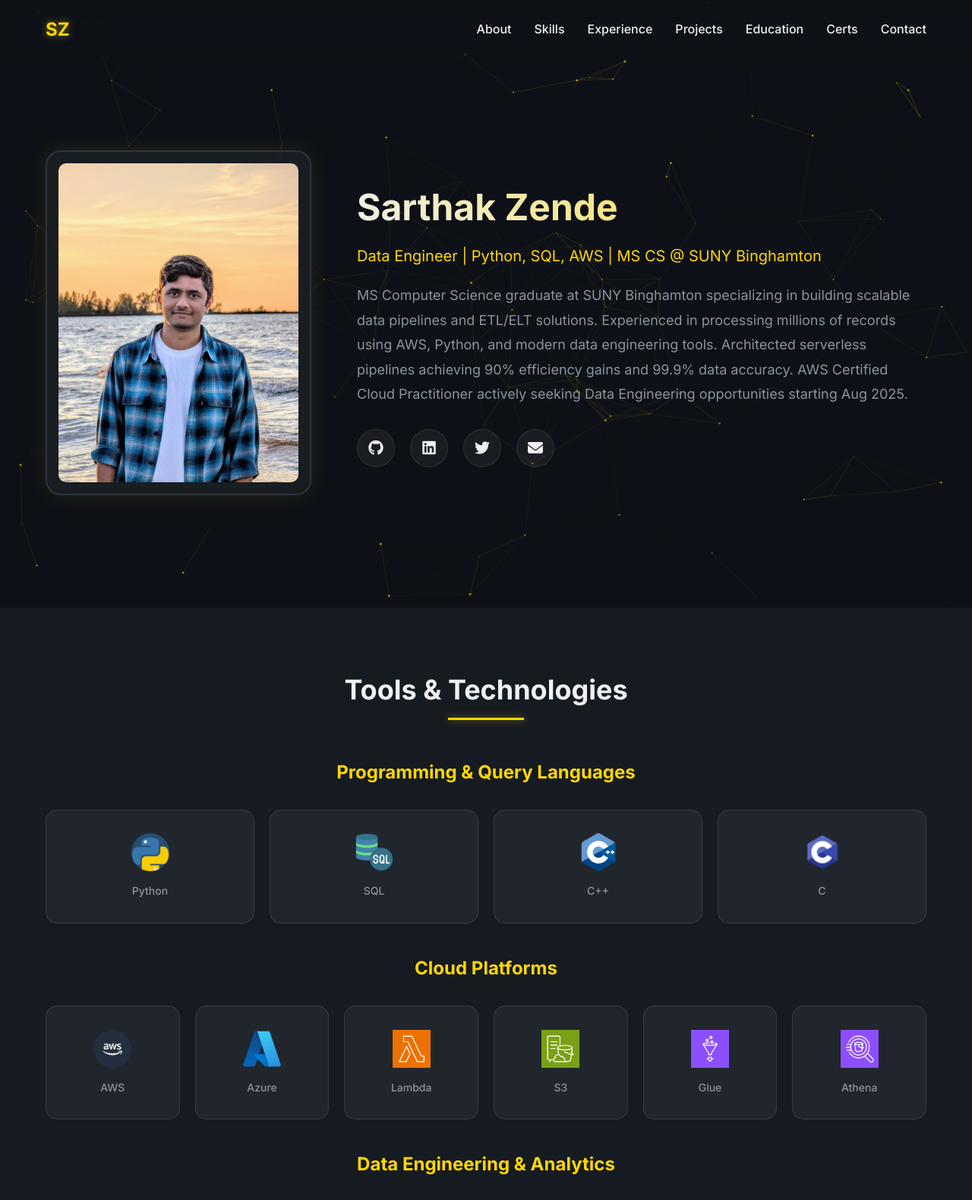
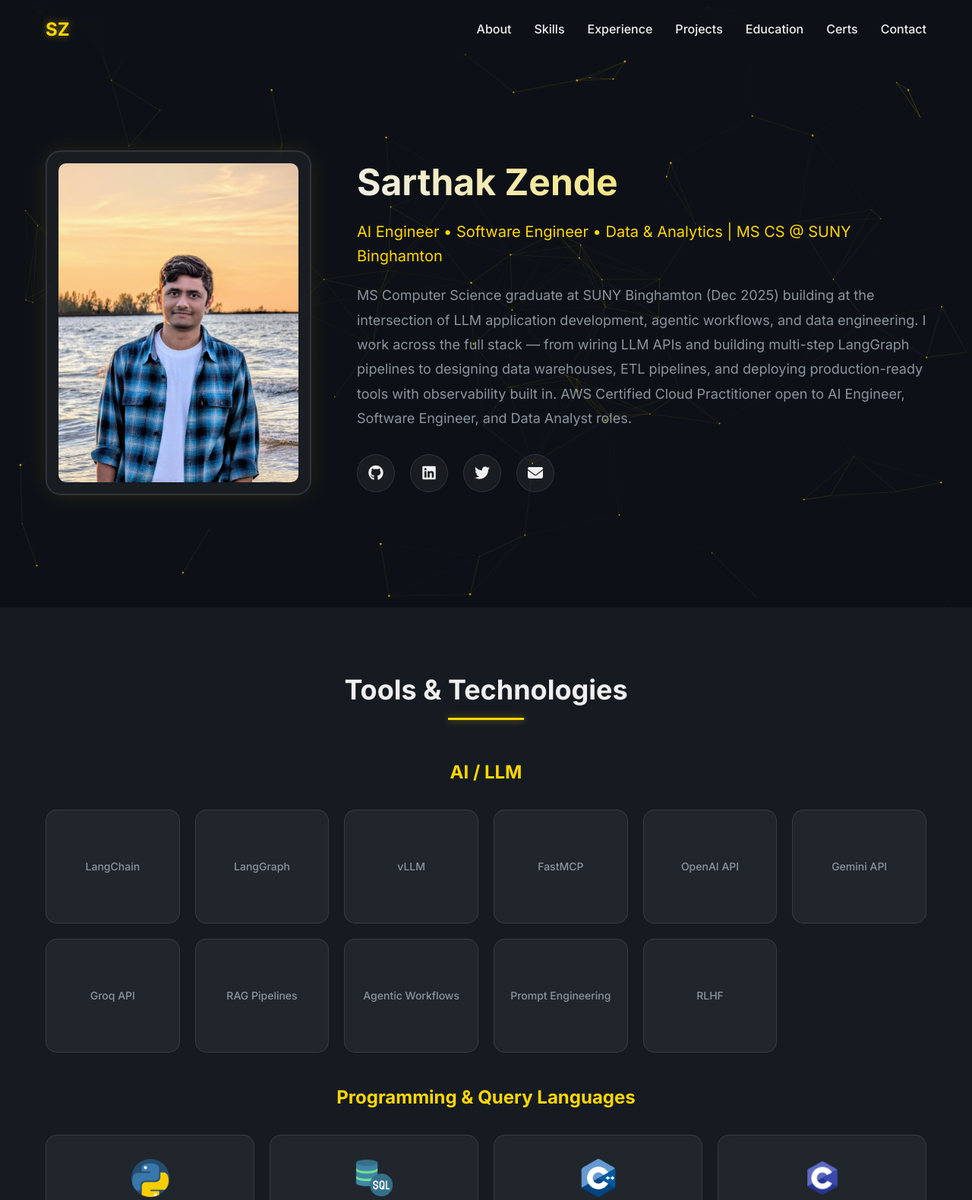
Before and after one commit to SarthakZende379/portfolio, a plain HTML site: page index.html in a window 1280 px wide. Shown: the top 1580 px of the page at 76% size. Drawn offline with Linux system fonts and the light colour scheme; animation ran at ten frames a second.

Commit message:
Update portfolio: AI Engineer focus, add LLM experience and latest projects
Co-Authored-By: Claude Sonnet 4.6 <noreply@anthropic.com>

```diff
--- a/index.html
+++ b/index.html
@@ -3,7 +3,7 @@
 <head>
     <meta charset="UTF-8">
     <meta name="viewport" content="width=device-width, initial-scale=1.0">
-    <title>Sarthak Zende - Data Engineer Portfolio</title>
+    <title>Sarthak Zende - AI Engineer | Software Engineer | Data Analytics Portfolio</title>
 
     <!-- Favicons for better branding -->
     <link rel="icon" type="image/x-icon" href="/favicon.ico">
@@ -17,13 +17,13 @@
     <link rel="stylesheet" href="style.css">
 
     <!-- SEO Meta Tags -->
-    <meta name="description" content="Sarthak Zende - Data Engineer specializing in AWS, Python, SQL, and Snowflake. View my portfolio of data pipeline projects and experience.">
-    <meta name="keywords" content="Data Engineer, AWS, Python, SQL, Snowflake, Apache Spark, Data Pipeline">
+    <meta name="description" content="Sarthak Zende - MS CS graduate (Dec 2025) specializing in AI engineering, LLM systems, agentic workflows, and data engineering. Open to AI Engineer, Software Engineer, and Data Analyst roles.">
+    <meta name="keywords" content="AI Engineer, Software Engineer, Data Analyst, LLM, LangChain, LangGraph, vLLM, Python, AWS, Data Engineering">
     <meta name="author" content="Sarthak Zende">
 
     <!-- Open Graph for social sharing -->
-    <meta property="og:title" content="Sarthak Zende - Data Engineer Portfolio">
-    <meta property="og:description" content="Data Engineer specializing in building robust data pipelines on AWS and Azure">
+    <meta property="og:title" content="Sarthak Zende - AI Engineer | Software Engineer | Data Analytics">
+    <meta property="og:description" content="MS CS graduate building at the intersection of LLM systems, agentic workflows, and data engineering.">
     <meta property="og:type" content="website">
 </head>
 <body>
@@ -59,12 +59,9 @@
                 </div>
                 <div class="hero-right">
                     <h1 class="hero-name">Sarthak Zende</h1>
-                    <p class="hero-title">Data Engineer | Python, SQL, AWS | MS CS @ SUNY Binghamton</p>
+                    <p class="hero-title">AI Engineer • Software Engineer • Data & Analytics | MS CS @ SUNY Binghamton</p>
                     <p class="hero-description">
-                        MS Computer Science graduate at SUNY Binghamton specializing in building scalable data pipelines and ETL/ELT solutions.
-                        Experienced in processing millions of records using AWS, Python, and modern data engineering tools.
-                        Architected serverless pipelines achieving 90% efficiency gains and 99.9% data accuracy.
-                        AWS Certified Cloud Practitioner actively seeking Data Engineering opportunities starting Aug 2025.
+                        MS Computer Science graduate at SUNY Binghamton (Dec 2025) building at the intersection of LLM application development, agentic workflows, and data engineering. I work across the full stack — from wiring LLM APIs and building multi-step LangGraph pipelines to designing data warehouses, ETL pipelines, and deploying production-ready tools with observability built in. AWS Certified Cloud Practitioner open to AI Engineer, Software Engineer, and Data Analyst roles.
                     </p>
                     <div class="social-links">
                         <a href="https://github.com/SarthakZende379" target="_blank" class="social-link" aria-label="GitHub Profile">
@@ -89,6 +86,22 @@
         <div class="container">
             <h2 class="section-title">Tools & Technologies</h2>
             <div class="tools-categories">
+                <div class="category">
+                    <h3 class="category-title">AI / LLM</h3>
+                    <div class="tools-grid">
+                        <div class="tool-card"><span>LangChain</span></div>
+                        <div class="tool-card"><span>LangGraph</span></div>
+                        <div class="tool-card"><span>vLLM</span></div>
+                        <div class="tool-card"><span>FastMCP</span></div>
+                        <div class="tool-card"><span>OpenAI API</span></div>
+                        <div class="tool-card"><span>Gemini API</span></div>
+                        <div class="tool-card"><span>Groq API</span></div>
+                        <div class="tool-card"><span>RAG Pipelines</span></div>
+                        <div class="tool-card"><span>Agentic Workflows</span></div>
+                        <div class="tool-card"><span>Prompt Engineering</span></div>
+                        <div class="tool-card"><span>RLHF</span></div>
+                    </div>
+                </div>
                 <div class="category">
                     <h3 class="category-title">Programming & Query Languages</h3>
                     <div class="tools-grid">
@@ -137,6 +150,33 @@
         <div class="container">
             <h2 class="section-title">Experience</h2>
             <div class="timeline">
+                <div class="timeline-item">
+                    <div class="timeline-dot"></div>
+                    <div class="timeline-content">
+                        <h3 class="job-title">AI Trainer – Coding Expert (Fellowship)</h3>
+                        <p class="company">Handshake AI Fellowship</p>
+                        <p class="location">Remote</p>
+                        <p class="duration">Apr 2026 - Present</p>
+                        <ul class="job-description">
+                            <li>Evaluated LLM-generated responses across reasoning, accuracy, and clarity dimensions, assigning structured preference rankings and rubric-based feedback to guide model improvement</li>
+                            <li>Contributed expert feedback to RLHF pipelines by developing domain-specific prompts and surfacing failure modes, improving model alignment with human intent across generalist and reasoning-heavy tasks</li>
+                        </ul>
+                    </div>
+                </div>
+                <div class="timeline-item">
+                    <div class="timeline-dot"></div>
+                    <div class="timeline-content">
+                        <h3 class="job-title">Expert LLM Analyst</h3>
+                        <p class="company">Fyxer AI</p>
+                        <p class="location">Remote (Contract)</p>
+                        <p class="duration">Oct 2025 – Apr 2026</p>
+                        <ul class="job-description">
+                            <li>Designed and applied evaluation rubrics to assess LLM output quality across email parsing, meeting transcript, and labeling pipelines, identifying failure patterns and driving iterative model improvements</li>
+                            <li>Built data tracking workflows to monitor annotation throughput, label distributions, and inter-annotator agreement, surfacing insights that informed prompt and pipeline optimization decisions</li>
+                            <li>Collaborated with ML and product teams to translate analytical findings into actionable recommendations, contributing to RLHF feedback loops and model alignment processes</li>
+                        </ul>
+                    </div>
+                </div>
                 <div class="timeline-item">
                     <div class="timeline-dot"></div>
                     <div class="timeline-content">
@@ -253,7 +293,7 @@
 
     <footer class="footer">
         <div class="container">
-            <p>&copy; 2025 Sarthak Zende. Built with passion and code.</p>
+            <p>&copy; 2026 Sarthak Zende. Built with passion and code.</p>
         </div>
     </footer>
 
--- a/script.js
+++ b/script.js
@@ -98,6 +98,22 @@ class ConstellationBackground {
 // Projects Data - Easy to add new projects here
 const projectsData = [
     {
+        title: "LLM Inference Benchmarker",
+        description: "Real-time benchmarking dashboard firing the same prompt at multiple free-tier LLM providers concurrently. Measures TTFT, inter-token latency, and tokens/sec using a LangGraph pipeline with async fan-out. Live Streamlit dashboard with p50/p95 distributions and SQLite run history.",
+        tech: ["LangGraph", "LangChain", "Streamlit", "SQLite", "asyncio", "Groq", "Gemini"],
+        github: "https://github.com/SarthakZende379/llm-bench",
+        live: "https://llm-benchmarking-free.streamlit.app/",
+        date: "May 2026"
+    },
+    {
+        title: "Lease Portfolio Analyzer",
+        description: "AI-powered commercial lease PDF ingestion using Google Gemini 2.5 Flash with Pydantic schema-locked extraction. Portfolio KPIs, deterministic risk flags, and natural-language Q&A over extracted data. Deployed live on Streamlit Cloud.",
+        tech: ["Gemini 2.5 Flash", "Streamlit", "Pydantic v2", "pdfplumber", "Python"],
+        github: "https://github.com/SarthakZende379/lease-analyzer",
+        live: "",
+        date: "May 2026"
+    },
+    {
         title: "Spotify ETL Data Pipeline",
         description: "Built end-to-end ETL pipeline to extract 150-track Spotify playlist daily using CloudWatch + Lambda, transform with Pandas, and store results in Amazon S3. Achieved sub 2s Lambda runtime and 100% pipeline success over 30+ daily executions.",
         image: "https://github.com/SarthakZende379/Spotify-ETL-Data-Pipeline-using-AWS-Services/raw/main/Screenshots/Spotify_Data_Pipeline.png",
@@ -135,25 +151,29 @@ function createProjectCards() {
         const projectCard = document.createElement('div');
         projectCard.className = 'project-card';
 
+        const image = project.image;
+        const techStack = project.techStack || project.tech || [];
+        const githubLink = project.githubLink || project.github || '';
+        const liveLink = project.liveLink || project.live || '';
+        const duration = project.duration || project.date || '';
+
         projectCard.innerHTML = `
-            <div class="project-image">
-                <img src="${project.image}" alt="${project.title}">
-            </div>
+            ${image ? `<div class="project-image"><img src="${image}" alt="${project.title}"></div>` : ''}
             <div class="project-content">
                 <h3 class="project-title">${project.title}</h3>
-                <p class="project-duration">${project.duration}</p>
+                <p class="project-duration">${duration}</p>
                 <p class="project-description">${project.description}</p>
                 <div class="project-tech">
-                    ${project.techStack.map(tech => `<span class="tech-tag">${tech}</span>`).join('')}
+                    ${techStack.map(tech => `<span class="tech-tag">${tech}</span>`).join('')}
                 </div>
                 <div class="project-links">
-                    ${project.githubLink ? `
-                        <a href="${project.githubLink}" target="_blank" class="project-link">
+                    ${githubLink ? `
+                        <a href="${githubLink}" target="_blank" class="project-link">
                             <i class="fab fa-github"></i> Code
                         </a>
                     ` : ''}
-                    ${project.liveLink ? `
-                        <a href="${project.liveLink}" target="_blank" class="project-link">
+                    ${liveLink ? `
+                        <a href="${liveLink}" target="_blank" class="project-link">
                             <i class="fas fa-external-link-alt"></i> Live Demo
                         </a>
                     ` : ''}
```
